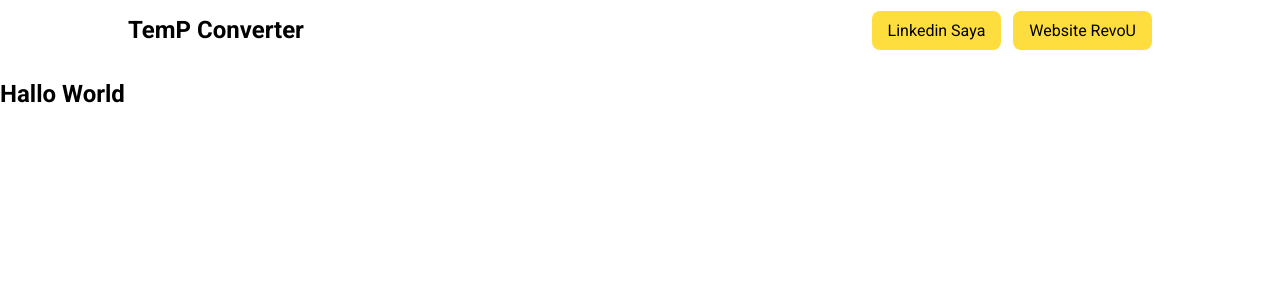
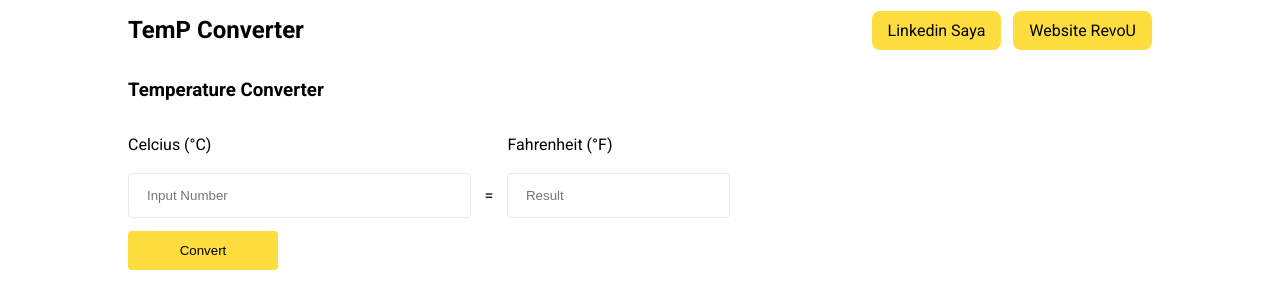
Before and after one commit to revou-fundamental-course/5-feb-24-zainuddin25, a plain HTML site: page index.html in a window 1280 px wide. Drawn offline with Linux system fonts and the light colour scheme.

Commit message:
ADD : converter ui

```diff
--- a/css/style.css
+++ b/css/style.css
@@ -1,4 +1,5 @@
 body {
+  max-width: 1024px;
   margin: 0 auto;
   padding: 0;
   font-family: "Roboto";
@@ -14,7 +15,6 @@ ul {
 }
 
 header {
-  max-width: 1024px;
   margin: 0 auto;
   height: 60px;
   display: flex;
@@ -43,6 +43,74 @@ header {
 
 #hamburger-menu {
   display: none;
+}
+
+#main-content {
+  display: flex;
+  justify-content: space-between;
+  gap: 20px;
+}
+
+#convert-section {
+  width: 60%;
+}
+
+#history-section {
+  width: 40%;
+}
+
+#title-converter {
+  width: 100%;
+  display: flex;
+  justify-content: space-between;
+  gap: 12px;
+}
+
+#title-from {
+  width: 57%;
+}
+
+#title-result {
+  width: 37%;
+}
+
+#converter-input {
+  display: flex;
+  justify-content: space-between;
+  align-items: center;
+}
+
+#converter-input p {
+  width: 6%;
+  text-align: center;
+}
+
+#input-from {
+  width: calc(57% - 36px);
+  background-color: white;
+  outline: none;
+  border: 1px solid #eaeaea;
+  padding: 14px 18px;
+  border-radius: 4px;
+}
+
+#input-result {
+  width: calc(37% - 36px);
+  background-color: white;
+  outline: none;
+  border: 1px solid #eaeaea;
+  padding: 14px 18px;
+  border-radius: 4px;
+}
+
+#button-convert {
+  width: 150px;
+  margin-top: 10px;
+  background-color: #fede3e;
+  border: none;
+  padding: 12px 0;
+  border-radius: 4px;
+  cursor: pointer;
 }
 
 /* Responsive Mobile */
--- a/index.html
+++ b/index.html
@@ -70,8 +70,23 @@
       </nav>
     </header>
     <!-- END HEADER -->
-    <section>
-      <h1>Hallo World</h1>
+    <section id="main-content">
+      <section id="convert-section">
+        <h1>Temperature Converter</h1>
+        <div id="title-converter">
+          <p id="title-from">Celcius (°C)</p>
+          <p id="title-result">Fahrenheit (°F)</p>
+        </div>
+        <form>
+          <div id="converter-input">
+            <input placeholder="Input Number" type="number" id="input-from" />
+            <p>=</p>
+            <input placeholder="Result" disabled id="input-result" />
+          </div>
+          <button id="button-convert">Convert</button>
+        </form>
+      </section>
+      <section id="history-section"></section>
     </section>
     <!-- CONTENT -->
     <!-- MAIN CONTENT -->
```
